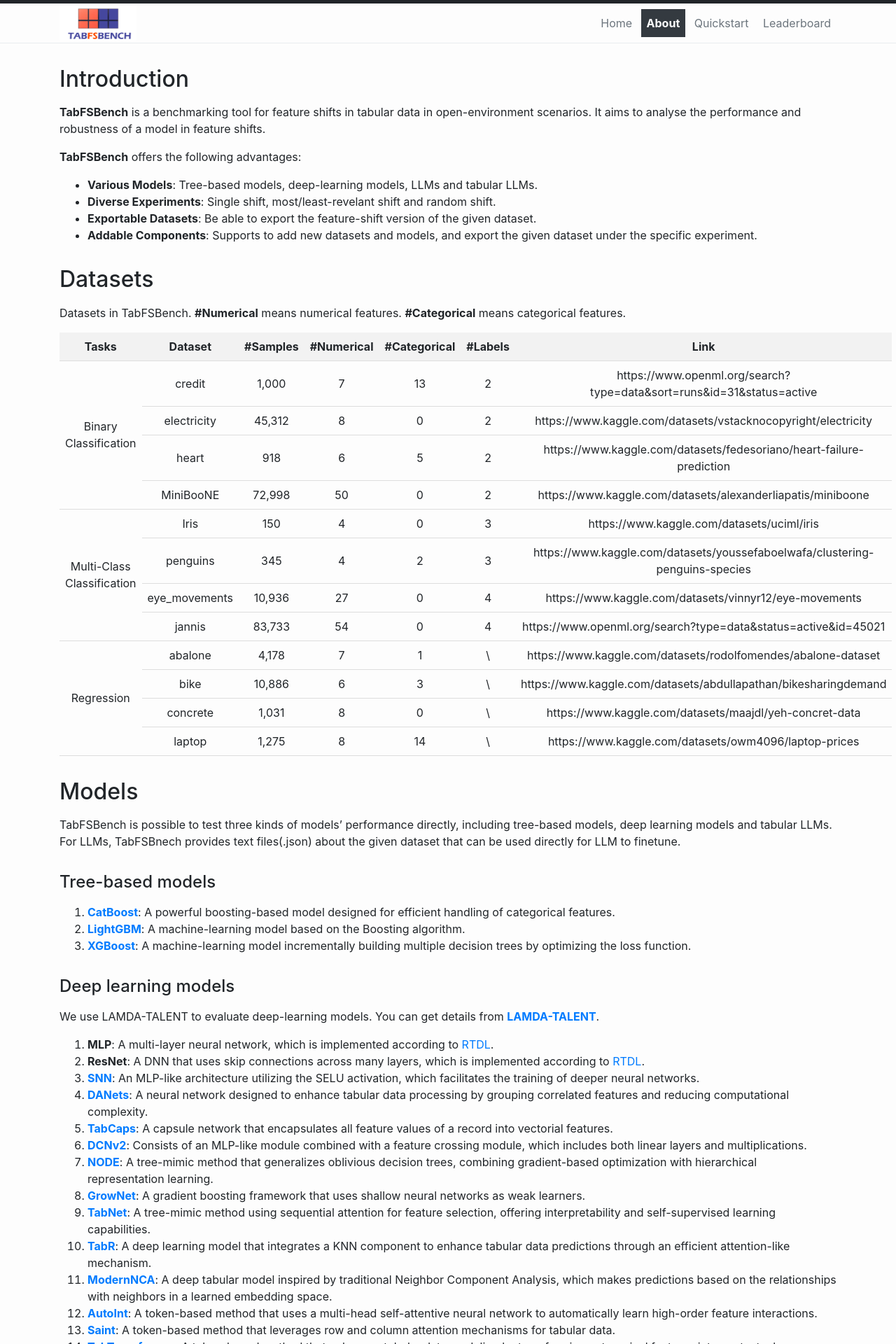
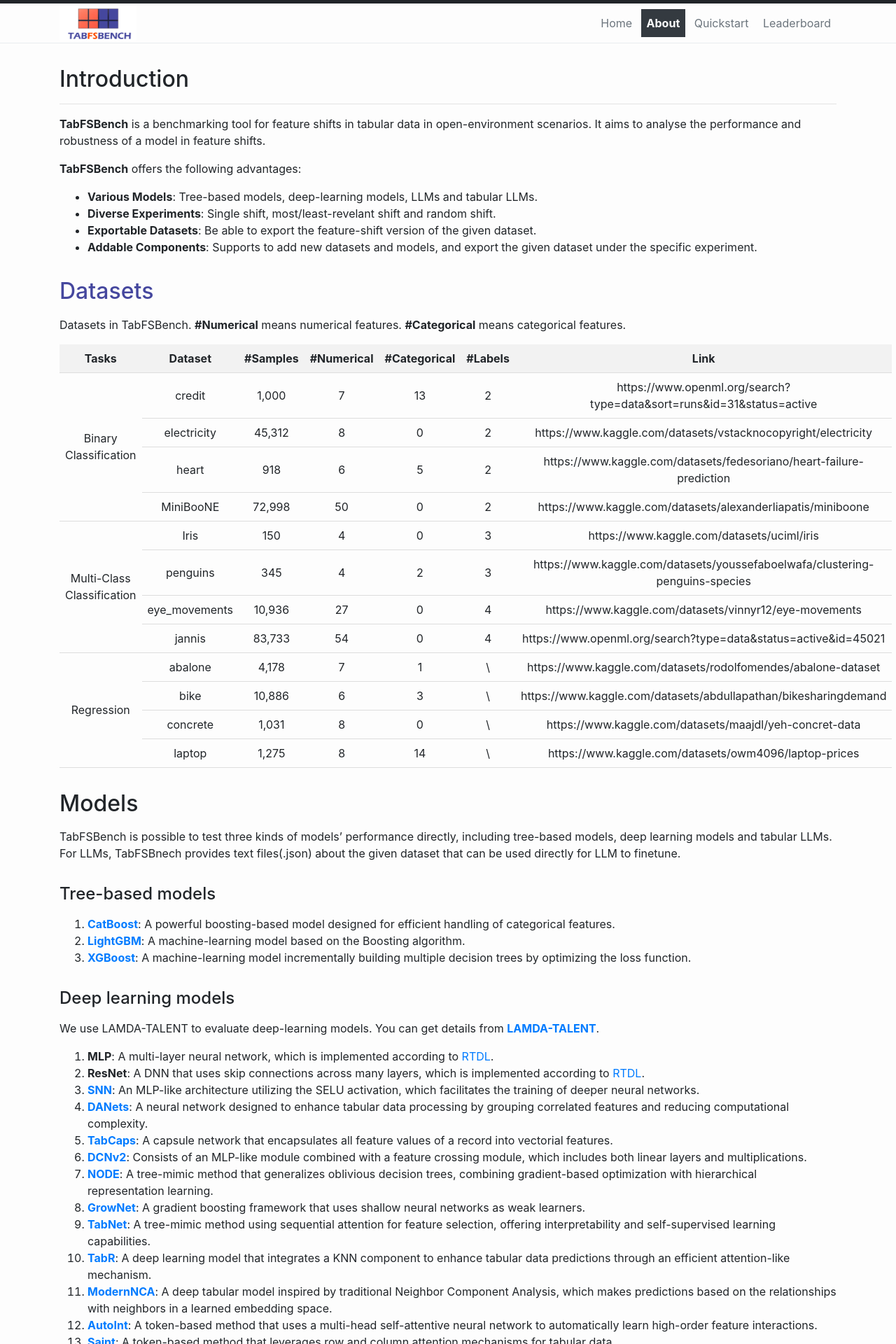
Before and after one commit to ClementCheng0217/Tab-index, a Jekyll site: the page built from about.md, in a window 1280 px wide. Shown: the top 1920 px of the page at 70% size. Built offline with Jekyll 4.4.1, drawn with Linux system fonts in a browser that asks for light colours.

Commit message:
Update about.md

```diff
--- a/about.md
+++ b/about.md
@@ -5,6 +5,8 @@ permalink: /about/
 ---
 
 ## Introduction
+
+---
 
 **TabFSBench** is a benchmarking tool for feature shifts in tabular data in open-environment scenarios. It aims to analyse the performance and robustness of a model in feature shifts.
 
@@ -15,7 +17,7 @@ permalink: /about/
 - **Exportable Datasets**: Be able to export the feature-shift version of the given dataset.
 - **Addable Components**: Supports to add new datasets and models, and export the given dataset under the specific experiment.
 
-## Datasets
+<h2 style="color:#45479e"> Datasets </h2>
 
 <head>
     <meta charset="UTF-8">
```
